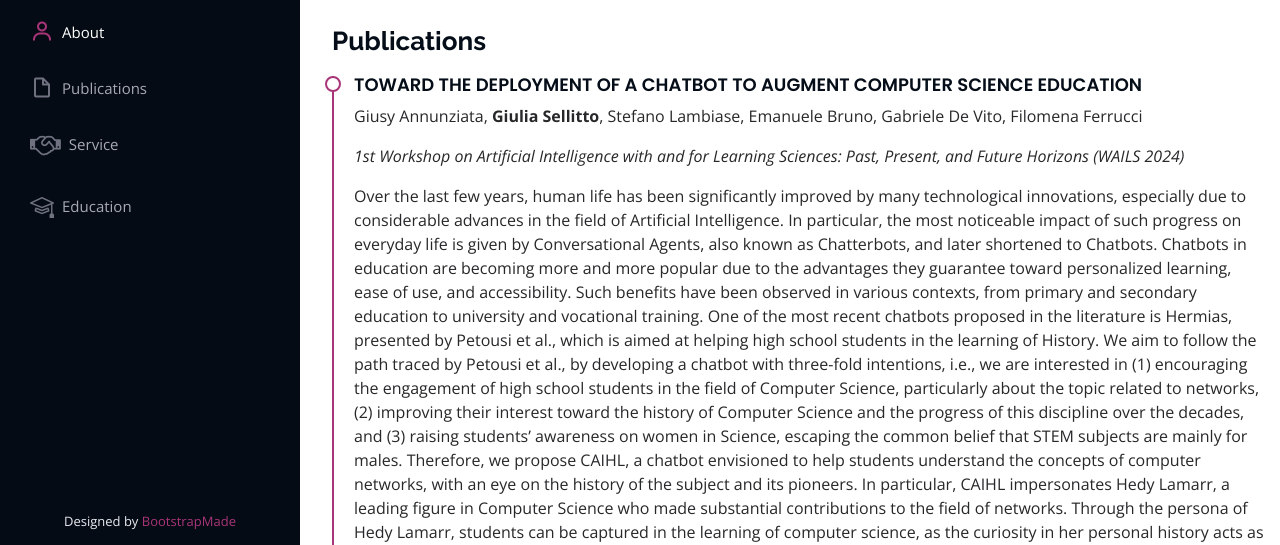
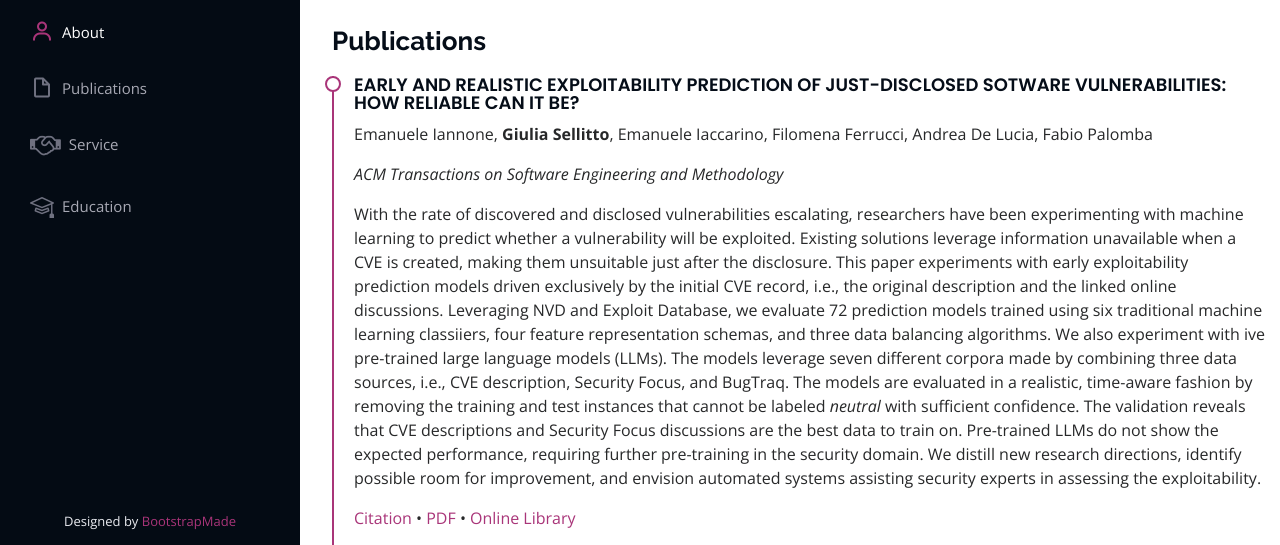
Before and after one commit to giuliasellitto7/giuliasellitto7.github.io, a plain HTML site: page index.html in a window 1280 px wide. Shown: the part 254-799 px from the top of the page. Drawn offline with nearby package versions, Linux system fonts and the light colour scheme; files whose address does not match are found by name.

Commit message:
update website

```diff
--- a/index.html
+++ b/index.html
@@ -150,6 +150,35 @@
                 <div class="col" data-aos="fade-up">
                     <h2 class="resume-title">Publications</h2>
 
+
+                    <div class="resume-item pb-0">
+                        <h4>Early and Realistic Exploitability Prediction of Just-Disclosed Sotware Vulnerabilities: How Reliable Can It Be?</h4>
+                        <p>Emanuele Iannone, <b>Giulia Sellitto</b>, Emanuele Iaccarino, Filomena Ferrucci, Andrea De Lucia, Fabio Palomba
+                        </p>
+                        <p><em>ACM Transactions on Software Engineering and Methodology</em></p>
+                        <p>
+                            With the rate of discovered and disclosed vulnerabilities escalating, researchers have been experimenting with machine
+                            learning to predict whether a vulnerability will be exploited. Existing solutions leverage information unavailable when a
+                            CVE is created, making them unsuitable just after the disclosure. This paper experiments with early exploitability prediction
+                            models driven exclusively by the initial CVE record, i.e., the original description and the linked online discussions. Leveraging
+                            NVD and Exploit Database, we evaluate 72 prediction models trained using six traditional machine learning classiiers, four
+                            feature representation schemas, and three data balancing algorithms. We also experiment with ive pre-trained large language
+                            models (LLMs). The models leverage seven different corpora made by combining three data sources, i.e., CVE description,
+                            Security Focus, and BugTraq. The models are evaluated in a realistic, time-aware fashion by removing the training and
+                            test instances that cannot be labeled <em>neutral</em> with sufficient confidence. The validation reveals that CVE descriptions and
+                            Security Focus discussions are the best data to train on. Pre-trained LLMs do not show the expected performance, requiring
+                            further pre-training in the security domain. We distill new research directions, identify possible room for improvement, and
+                            envision automated systems assisting security experts in assessing the exploitability.
+                        </p>
+                        <a href="bib/iannone2024tosem.bib" target="_blank">Citation</a>
+                        &#x2022;
+                        <a href="pdf/Iannone-TOSEM2024-Early-and-Realistic-Exploitability-Prediction-of-Just-Disclosed-Sotware-Vulnerabilities.pdf" target="_blank">PDF</a>
+                        &#x2022;
+                        <a href="https://doi.org/10.1145/3654443" target="_blank">Online Library</a>
+                        <div style="height: 20px;"></div>
+                    </div><!-- End Item -->
+
+
                     <div class="resume-item pb-0">
                         <h4>Toward the Deployment of a Chatbot to Augment Computer Science Education</h4>
                         <p>Giusy Annunziata, <b>Giulia Sellitto</b>, Stefano Lambiase, Emanuele Bruno, Gabriele De Vito, Filomena Ferrucci
@@ -232,7 +261,7 @@
                         </p>
                         <a href="bib/ferrara2023emse.bib" target="_blank">Citation</a>
                         &#x2022;
-                        <a href="#" target="_blank">PDF</a>
+                        <a href="pdf/Ferrara-EMSE2023-Fairness-aware-Machine-Learning-Engineering-How-Far-Are-We.pdf" target="_blank">PDF</a>
                         &#x2022;
                         <a href="https://doi.org/10.1007/s10664-023-10402-y" target="_blank">Online Library</a>
                         <div style="height: 20px;"></div>
```
Also changed, not shown: 5 other files.
